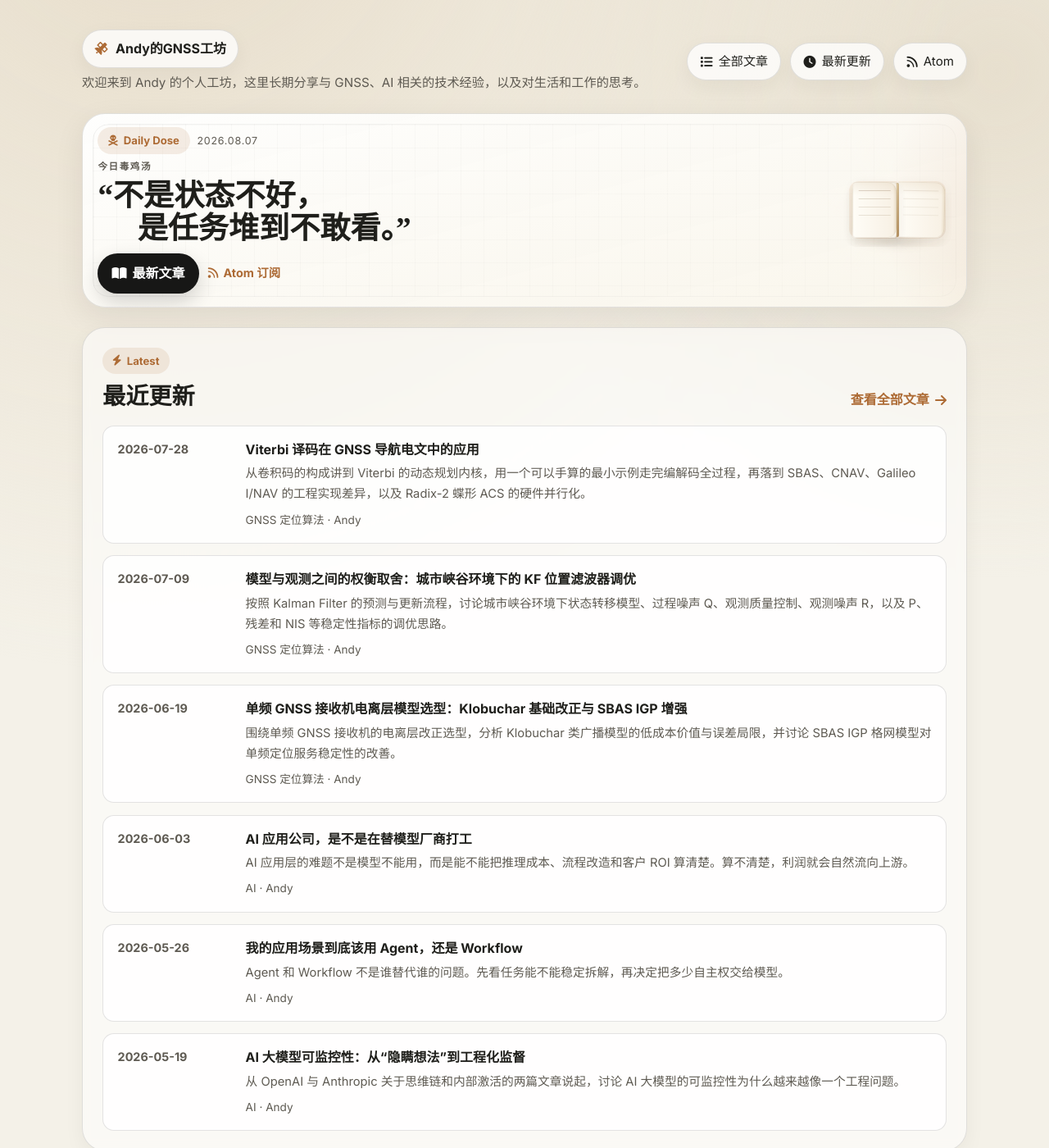
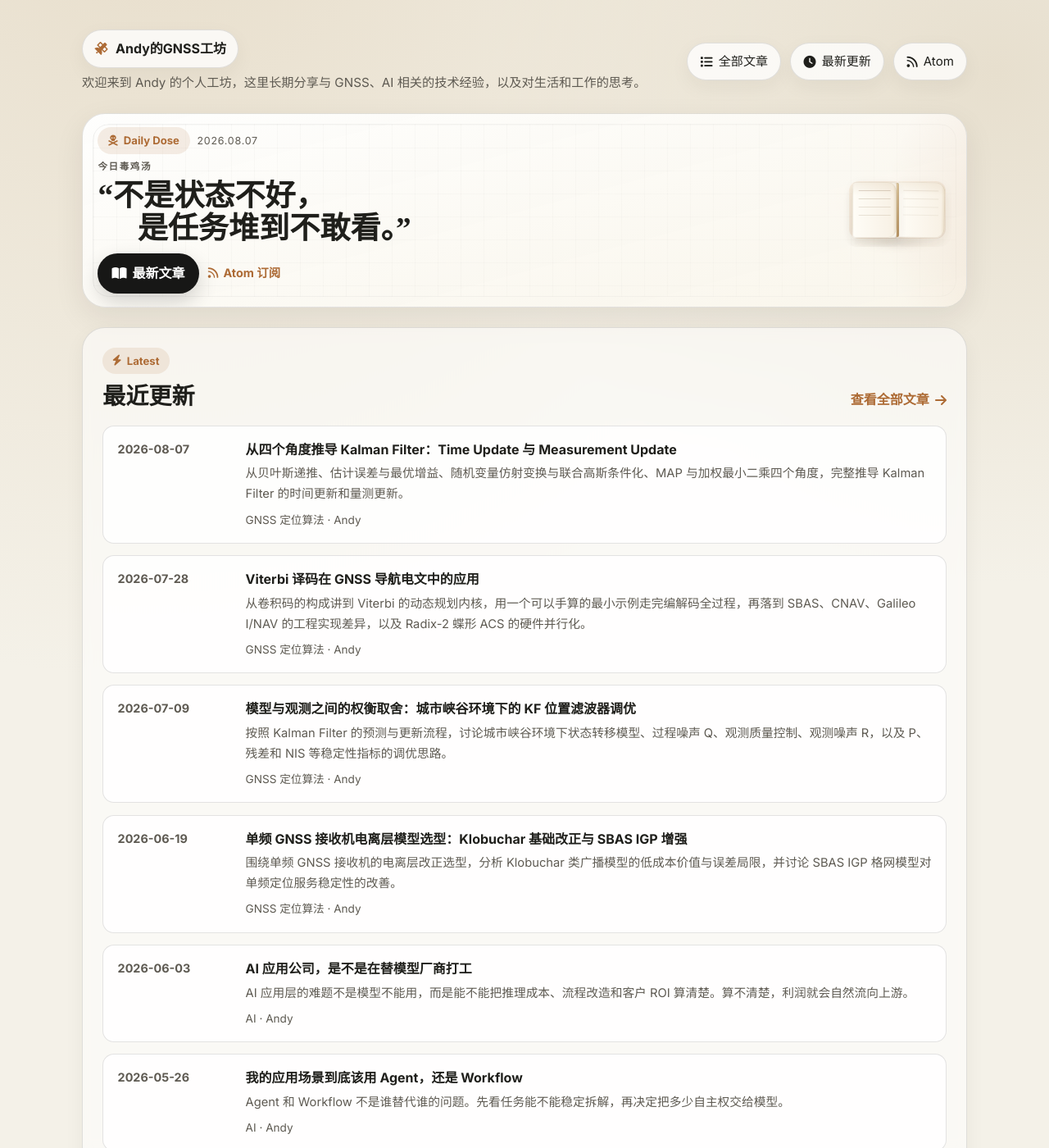
Before and after one commit to shenqislx/gnss-workshop.github.io, a Jekyll site: the page built from index.html, in a window 1280 px wide and 1400 px high. Shown: the whole window at 82% size. Built offline with Jekyll 4.4.1, drawn with Linux system fonts in a browser that asks for light colours.

Commit message:
publish Kalman filter four derivations article
Co-authored-by: Cursor <cursoragent@cursor.com>

```diff
--- a/_articles/kalman-filter-four-derivations.md
+++ b/_articles/kalman-filter-four-derivations.md
@@ -1,11 +1,10 @@
 ---
 title: "从四个角度推导 Kalman Filter：Time Update 与 Measurement Update"
 layout: article
-date: 2026-07-30
+date: 2026-08-07
 category: "GNSS 定位算法"
 author: "Andy"
 summary: "从贝叶斯递推、估计误差与最优增益、随机变量仿射变换与联合高斯条件化、MAP 与加权最小二乘四个角度，完整推导 Kalman Filter 的时间更新和量测更新。"
-published: false
 ---
 
 > 你知道吗，Kalman Filter 的公式至少有四种解释方式。相应的，也就有至少四种不同理解它的办法。
```
